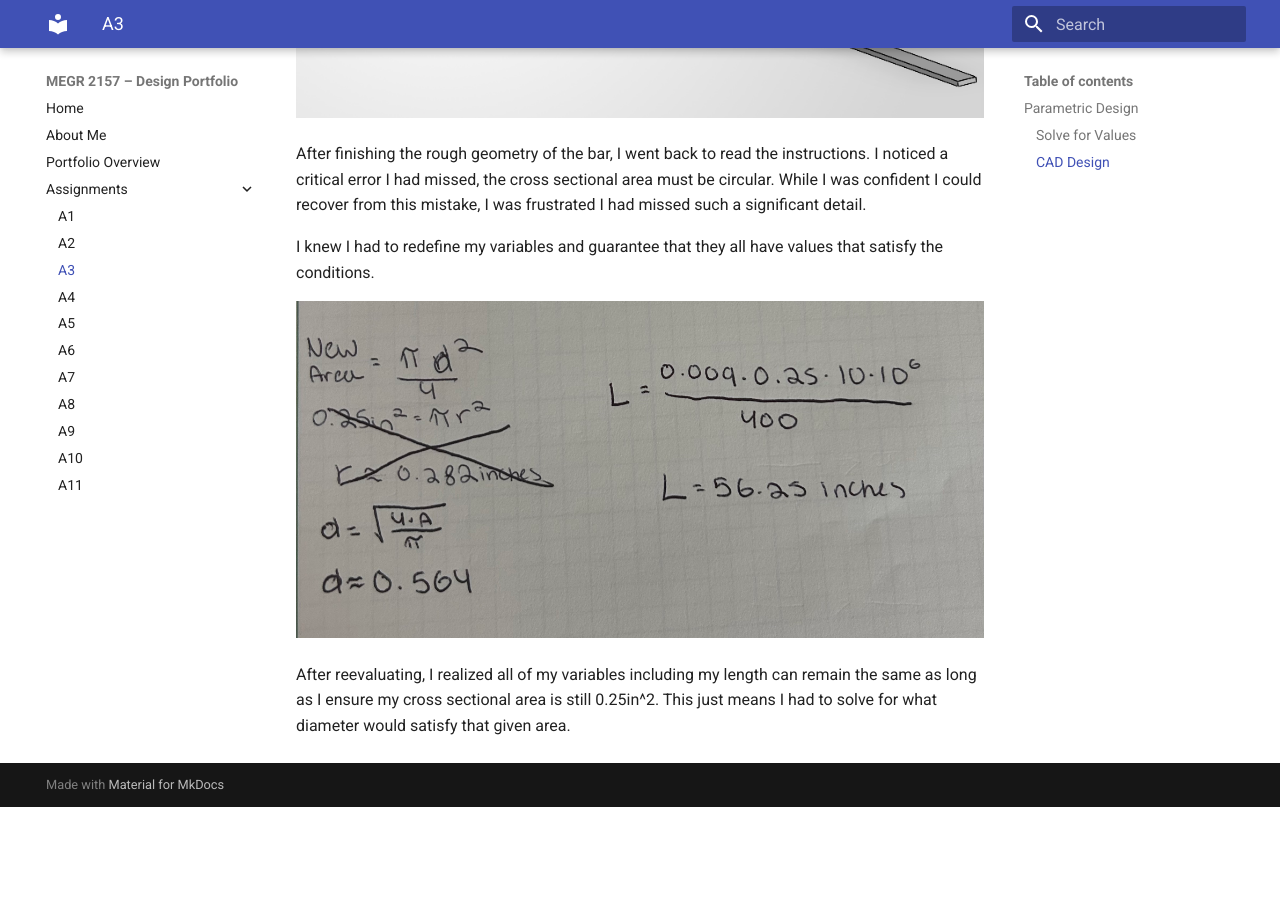
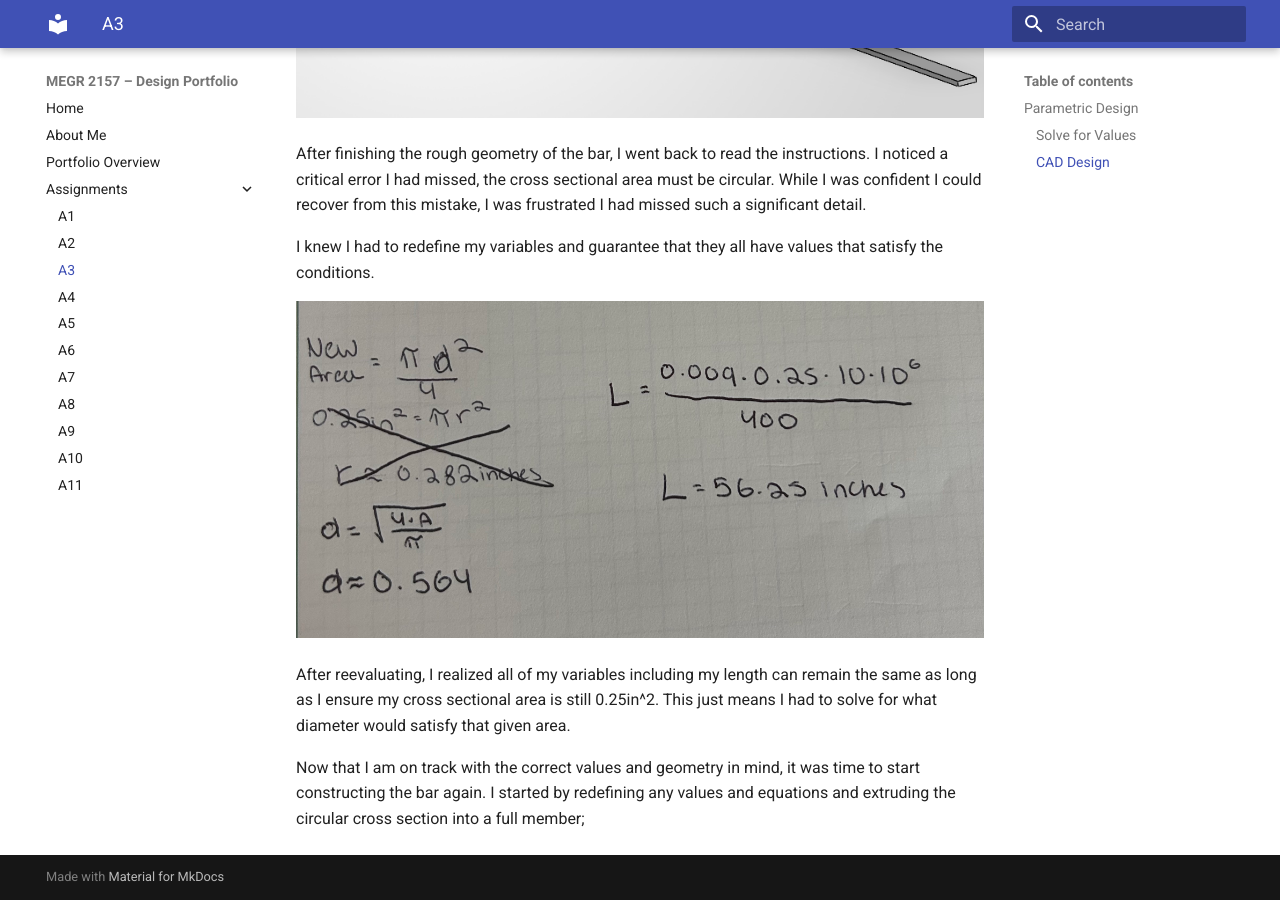
Before and after one commit to bspinne2/megr2157-portfolio, an MkDocs documentation site: the page built from docs/assignments/A03/index.md, in a window 1280 px wide and 900 px high, scrolled down 1911 px. Built offline with MkDocs 1.6.1 and Material for MkDocs 9.7.7, drawn with Linux system fonts in a browser that asks for light colours; before the commit the page ends 2718 px from its top, so only the background shows below that.

Commit message:
Update index.md

```diff
--- a/docs/assignments/A03/index.md
+++ b/docs/assignments/A03/index.md
@@ -31,3 +31,5 @@ I knew I had to redefine my variables and guarantee that they all have values th
 ![Image Description](IMG_2928.jpeg)
 
 After reevaluating, I realized all of my variables including my length can remain the same as long as I ensure my cross sectional area is still 0.25in^2. This just means I had to solve for what diameter would satisfy that given area.
+
+Now that I am on track with the correct values and geometry in mind, it was time to start constructing the bar again. I started by redefining any values and equations and extruding the circular cross section into a full member;
```
